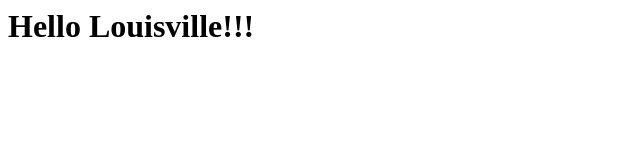
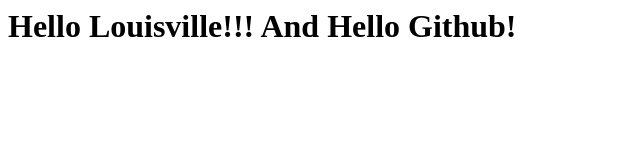
Before and after one commit to tawoodland/testing, a plain HTML site: page index.html in a window 1280 px wide. Shown: the whole page, without its empty margins (0-640 px from the left). Drawn offline with Linux system fonts and the light colour scheme.

Commit message:
testing commits

```diff
--- a/index.html
+++ b/index.html
@@ -1 +1 @@
-<h1>Hello Louisville!!!</h1>
+<h1>Hello Louisville!!! And Hello Github!</h1>
```
